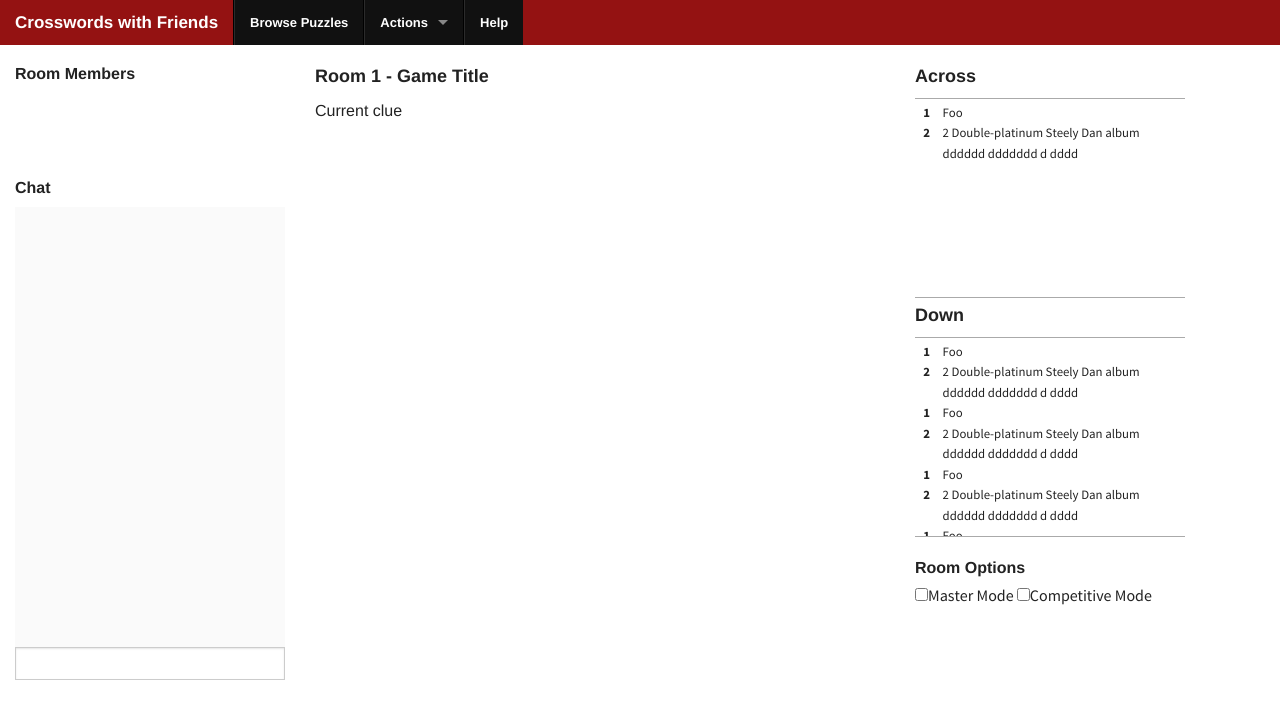
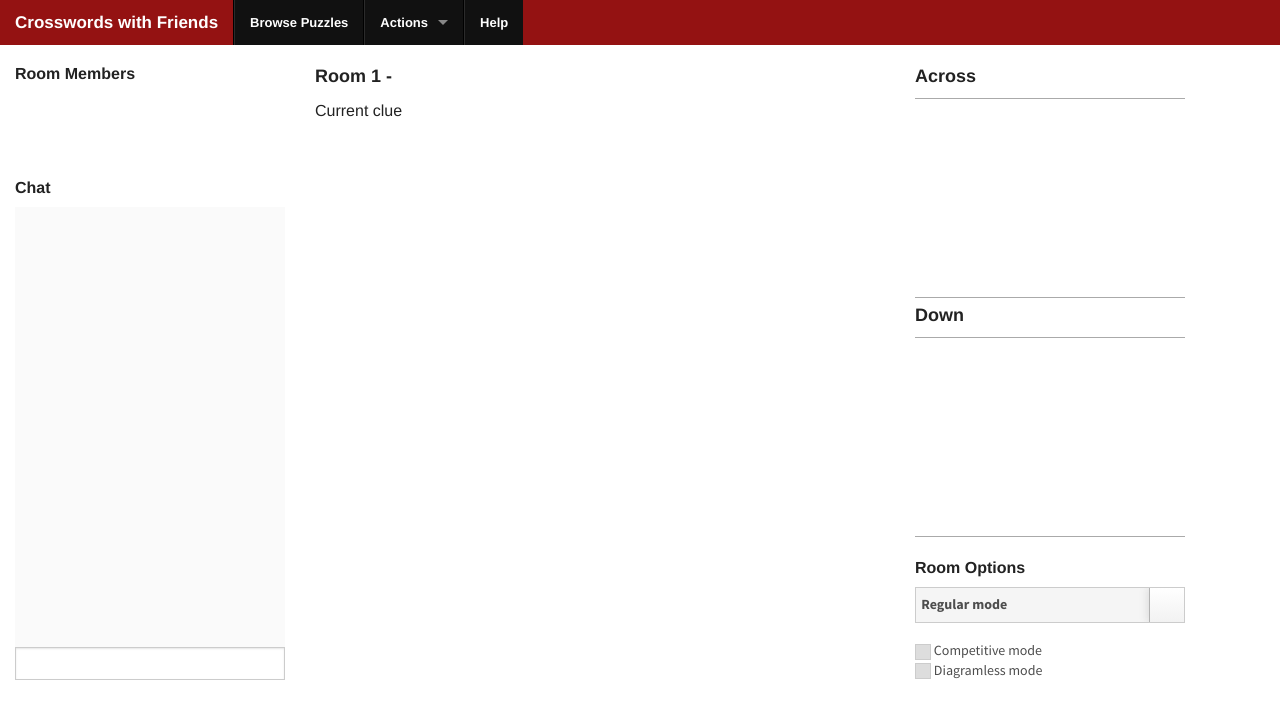
Before and after one commit to mcamac/crosswords, a Python web app: template templates/game.html in a window 1280 px wide. Shown: the top 719 px of the page. Run offline with Jinja, Linux system fonts and the light colour scheme; the template is opened without the code that fills it: most values are stand-ins (such as "Sample title", 1, 10 or a date in 2020).

Commit message:
Couple visual tweaks

```diff
--- a/templates/game.html
+++ b/templates/game.html
@@ -4,6 +4,7 @@
 <script src="/static/js/raphael-min.js" type="text/javascript"></script>
 <script src="/static/js/vendor/jquery.js" type="text/javascript"></script>
 <script src="/static/js/foundation.min.js" type="text/javascript"></script>
+<script src="/static/js/foundation/foundation.forms.js" type="text/javascript"></script>
 
 <script src="/static/js/jquery.ui.widget.js"></script>
 <script src="/static/js/jquery.iframe-transport.js"></script>
@@ -55,8 +56,8 @@
 		<input type="text" id='chat_input'/>
 	</div>
 	<div class="large-6 crossword-column columns">
-		<h5> Room {{id}} - <span id="puzzle_title">Game Title</span> </h5>
-		<p> Current clue </p>
+		<h5> Room {{id}} - <span id="puzzle_title"></span> </h5>
+		<p id="current_clue"> Current clue </p>
 		<div id="crossword_canvas"></div>
 	</div>
 
@@ -64,63 +65,33 @@
 	<div class="large-3 columns clue-area">
 		<h5>Across</h5>
 		<ul id='across_clues' class='clue-list'>
-			<li>
-				<div class="num">1</div>
-				<div class="clue-text">Foo</div>
-			</li>
-			<li>
-				<div class="num">2</div>
-				<div class="clue-text">2 Double-platinum Steely Dan album dddddd ddddddd d dddd</div>
-			</li>
 		</ul>
 
 		<h5>Down</h5>
 		<ul id='down_clues' class='clue-list'>
-			<li>
-				<div class="num">1</div>
-				<div class="clue-text">Foo</div>
-			</li>
-			<li>
-				<div class="num">2</div>
-				<div class="clue-text">2 Double-platinum Steely Dan album dddddd ddddddd d dddd</div>
-			</li>
-			<li>
-				<div class="num">1</div>
-				<div class="clue-text">Foo</div>
-			</li>
-			<li>
-				<div class="num">2</div>
-				<div class="clue-text">2 Double-platinum Steely Dan album dddddd ddddddd d dddd</div>
-			</li>
-			<li>
-				<div class="num">1</div>
-				<div class="clue-text">Foo</div>
-			</li>
-			<li>
-				<div class="num">2</div>
-				<div class="clue-text">2 Double-platinum Steely Dan album dddddd ddddddd d dddd</div>
-			</li>
-			<li>
-				<div class="num">1</div>
-				<div class="clue-text">Foo</div>
-			</li>
-			<li>
-				<div class="num">2</div>
-				<div class="clue-text">2 Double-platinum Steely Dan album dddddd ddddddd d dddd</div>
-			</li>
-			<li>
-				<div class="num">1</div>
-				<div class="clue-text">Foo</div>
-			</li>
-			<li>
-				<div class="num">2</div>
-				<div class="clue-text">2 Double-platinum Steely Dan album dddddd ddddddd d dddd</div>
-			</li>
 		</ul>
 		<div id="room_options">
 			<h6> Room Options </h6>
-			<input type="checkbox" value="foo">Master Mode</input>
-			<input type="checkbox" value="foo">Competitive Mode</input>
+			<form class="custom">
+			<div class="switch">
+  <input id="x" name="switch-x" type="radio" checked>
+  <label for="x" onclick="">Regular mode</label>
+
+  <input id="x1" name="switch-x" type="radio">
+  <label for="x1" onclick="">Master mode</label>
+
+  <span></span>
+</div>
+			<label for="checkbox1">
+			    <input type="checkbox" id="checkbox1" style="display: none;" disabled>
+			    <span class="custom checkbox" DISABLED></span> Competitive mode
+		  	</label>
+		  	<label for="checkbox1">
+			    <input type="checkbox" disabled id="checkbox1" style="display: none;">
+			    <span class="custom checkbox" DISABLED></span>
+			    Diagramless mode
+		  	</label>
+		</form>
 		</div>
 	</div>
 </div>
```
Also changed, not shown: 1 other file.
